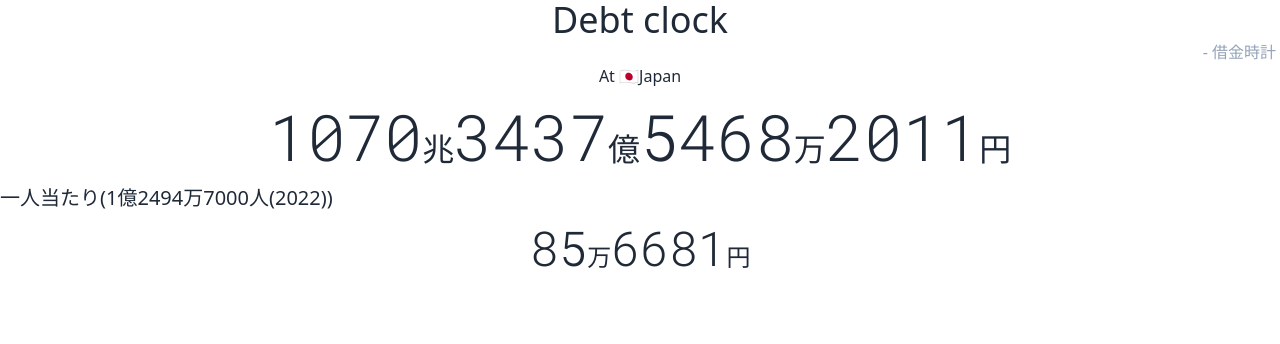
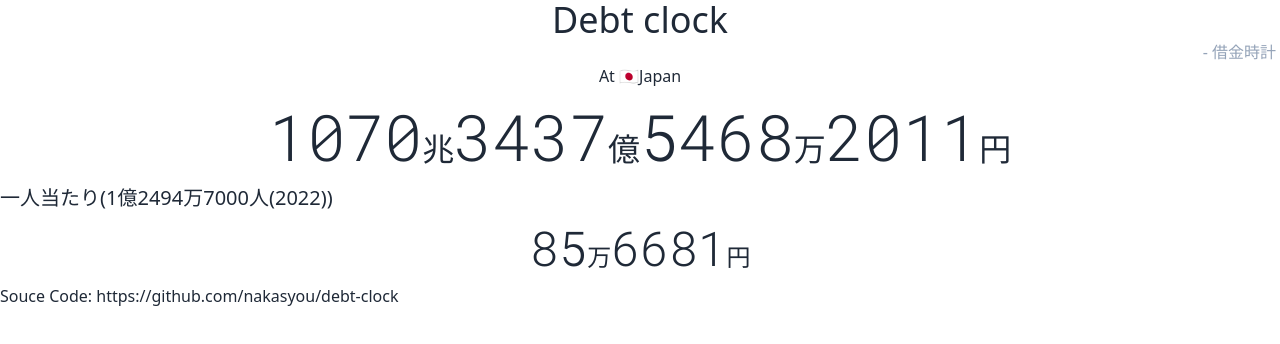
Before and after one commit to nakasyou/debt-clock, a Vue app: page / in a window 1280 px wide. Shown: the top 344 px of the page. Built offline with nearby package versions, Linux system fonts and the light colour scheme.

Commit message:
Add souce link

```diff
--- a/src/App.vue
+++ b/src/App.vue
@@ -8,6 +8,11 @@
     <div>
       <div class="text-xl">一人当たり({{ population.view }})</div>
       <PersonDebt :debts="debtNum" :population="population" />
+    </div>
+    <div>
+      <ul>
+        <li>Souce Code: <a href="https://github.com/nakasyou/debt-clock">https://github.com/nakasyou/debt-clock</a></li>
+      </ul>
     </div>
   </div>
 </template>
```
